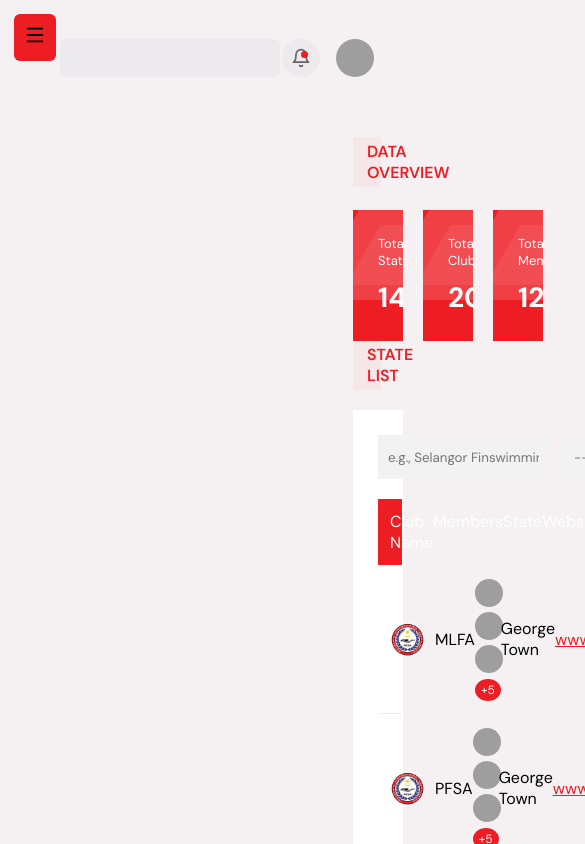
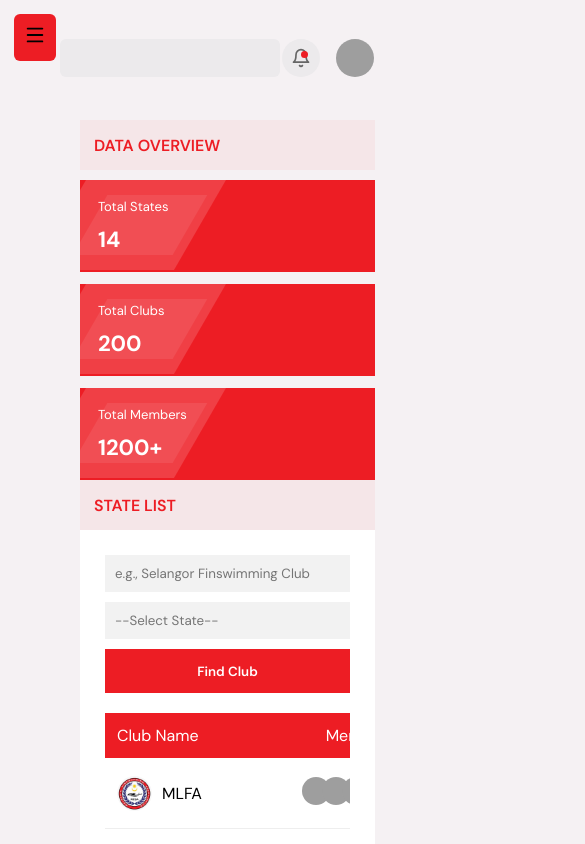
Before and after one commit to Nivas-git07/malaysia_project, a React (Create React App) app: page /home in a window 390 px wide. Shown: the top 844 px of the page, 585 px wide, since content can reach past the window. Built offline with nearby package versions, Linux system fonts and the light colour scheme; grey boxes are pictures that could not be loaded.

Commit message:
mobileHome

```diff
--- a/src/admin/style/dashboard/Home.css
+++ b/src/admin/style/dashboard/Home.css
@@ -171,3 +171,57 @@
   text-decoration:underline;
   cursor:pointer;
 }
+/* ================= MOBILE FIX ================= */
+@media (max-width:768px){
+
+  /* REMOVE ABSOLUTE LAYOUT */
+  .dataTitle,
+  .overviewCards,
+  .stateTitle,
+  .stateCard{
+    position:relative;
+    left:auto;
+    right:auto;
+    top:auto;
+    margin-left:80px; /* space for mobile sidebar */
+    margin-right:15px;
+  }
+
+  /* STACK CARDS */
+  .overviewCards{
+    display:flex;
+    flex-direction:column;
+    gap:12px;
+    margin-top:10px;
+  }
+
+  .overviewCard{
+    width:100%;
+    text-align:left;
+    padding:18px;
+  }
+
+  .overviewCard h2{
+    font-size:22px;
+  }
+
+  /* FILTERS STACK */
+  .stateFilters{
+    flex-direction:column;
+    gap:10px;
+  }
+
+  .findBtn{
+    width:100%;
+  }
+
+  /* TABLE SCROLL */
+  .stateTable{
+    overflow-x:auto;
+  }
+
+  .stateHead,
+  .stateRow{
+    min-width:650px;
+  }
+}
```
